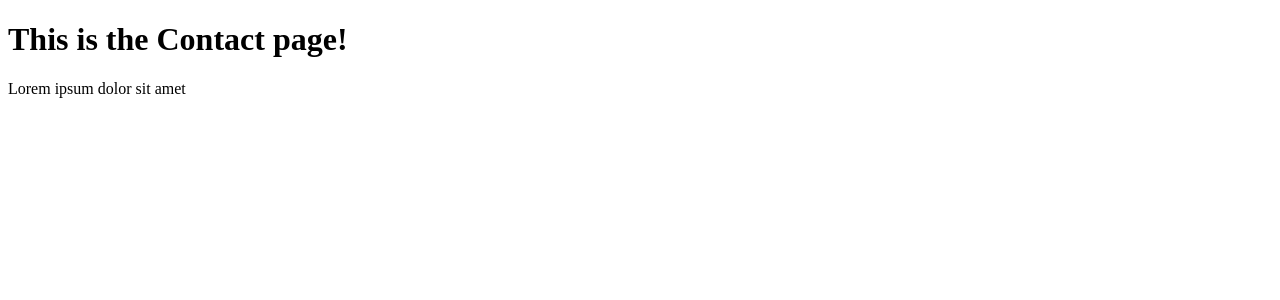
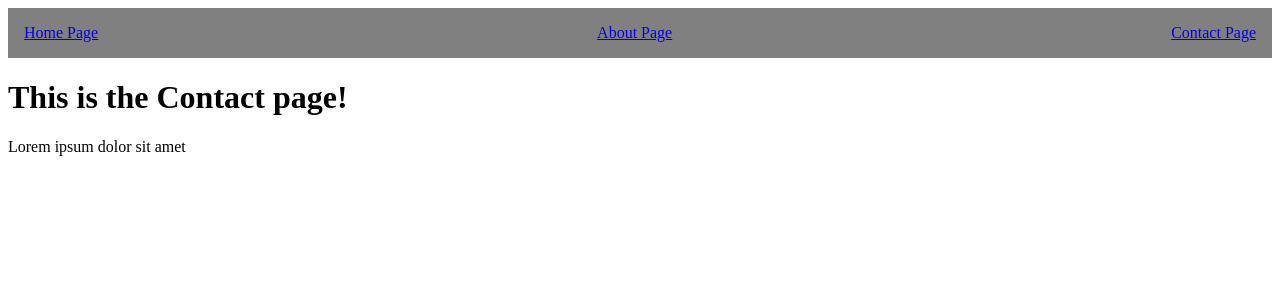
Before and after one commit to Guillermo-Martin/first-next, a Next.js app: page /contact in a window 1280 px wide. Shown: the top 300 px of the page. Built offline with nearby package versions, Linux system fonts and the light colour scheme.

Commit message:
Create 'components' folder and create Navbar component

```diff
--- /dev/null
+++ b/components/Navbar/index.js
@@ -0,0 +1,26 @@
+import Link from "next/link";
+
+const Navbar = () => {
+  const styles = {
+    display: "flex",
+    background: "grey",
+    justifyContent: "space-between",
+    padding: "1rem"
+  }
+
+  return (
+    <div style={styles}>
+      <Link href="/">
+        <a>Home Page</a>
+      </Link>
+      <Link href="/about">
+        <a>About Page</a>
+      </Link>
+      <Link href="/contact">
+        <a>Contact Page</a>
+      </Link>
+    </div>
+  );
+}
+
+export default Navbar;
--- a/pages/contact.js
+++ b/pages/contact.js
@@ -1,8 +1,11 @@
+import Navbar from "./../components/Navbar";
+
 const ContactPage = () => {
   console.log("Running Contact component!");
 
   return (
     <div>
+      <Navbar />
       <h1>This is the Contact page!</h1>
       <p>Lorem ipsum dolor sit amet</p>
     </div>
```
Also changed, not shown: pages/about.js (+7 -3 lines), pages/index.js (+2 -7 lines).
